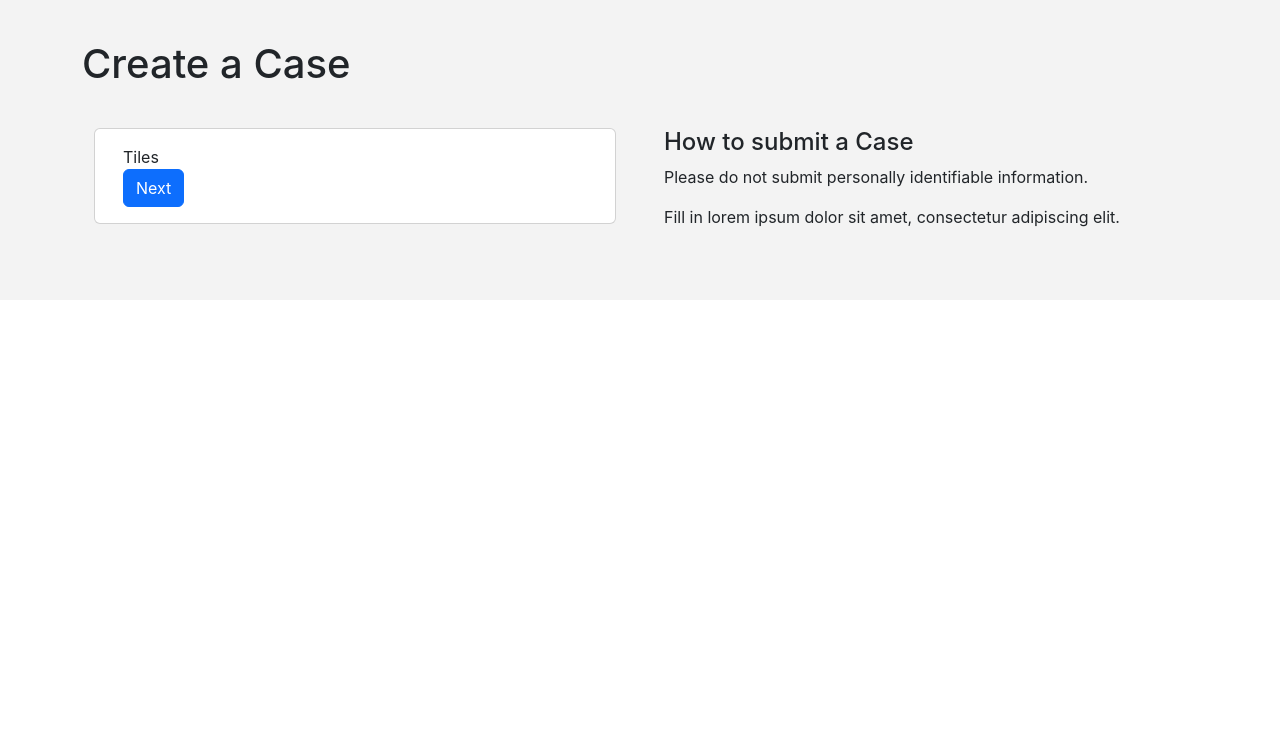
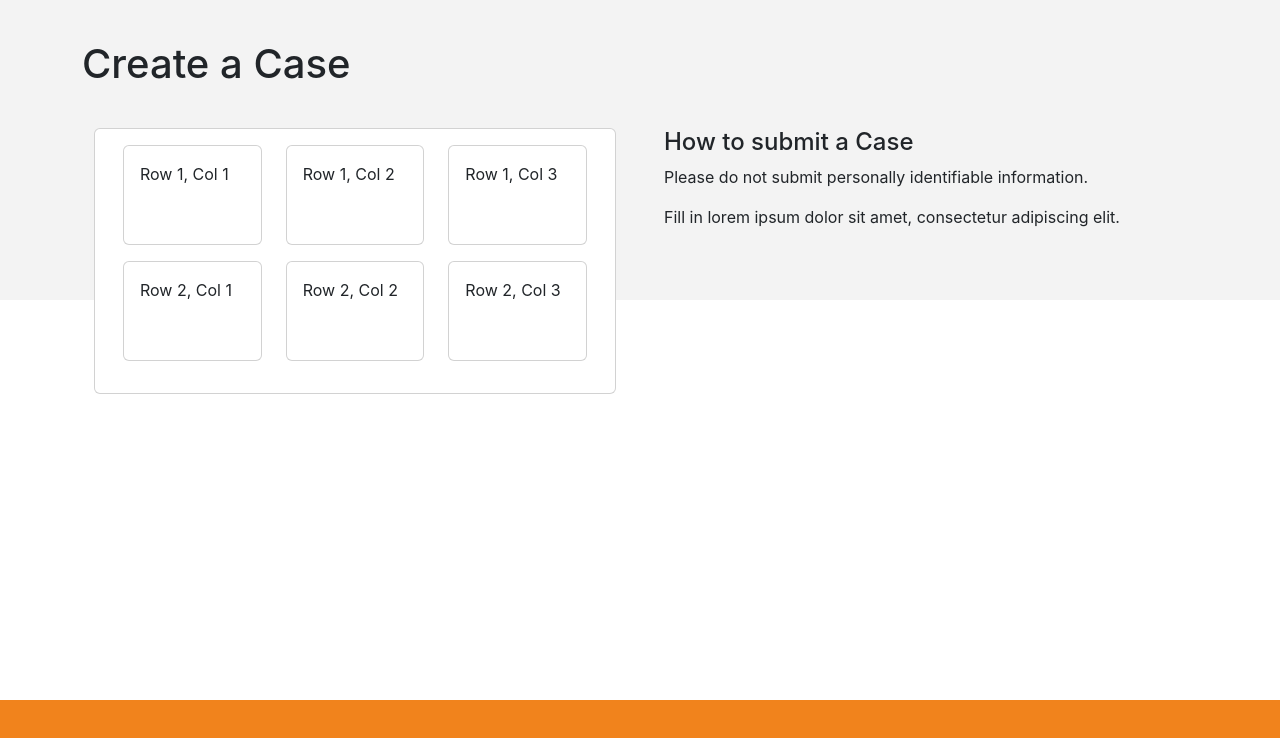
Before and after one commit to ciunetworksgithub/waymakers-forms, a React (Create React App) app in the folder client/: page / in a window 1280 px wide. Shown: the top 738 px of the page. Built offline with nearby package versions, Linux system fonts and the light colour scheme.

Commit message:
feat: add tiles, back button and success messaging

```diff
--- a/client/src/App.css
+++ b/client/src/App.css
@@ -7,3 +7,12 @@
 .app-background--top.fixed-top {
   z-index: -1;
 }
+
+.app-background--bottom {
+  background-color: #f1831c;
+  height: 100px;
+}
+
+.app-background--bottom.fixed-bottom {
+  z-index: -1;
+}
--- a/client/src/App.js
+++ b/client/src/App.js
@@ -6,6 +6,7 @@ function App() {
     <div className="app">
       <div className="app-background--top fixed-top" />
       <CreateCasePage />
+      <div className="app-background--bottom fixed-bottom" />
     </div>
   );
 }
--- a/client/src/pages/CreateCase/components/CreateTicketForm.js
+++ b/client/src/pages/CreateCase/components/CreateTicketForm.js
@@ -1,5 +1,6 @@
 import Alert from 'react-bootstrap/Alert';
 import Button from 'react-bootstrap/Button';
+import Container from 'react-bootstrap/Container';
 import Form from 'react-bootstrap/Form';
 import { Formik } from 'formik';
 import { useState } from 'react';
@@ -7,14 +8,17 @@ import { useState } from 'react';
 import TextAreaField from '../../../components/TextAreaField';
 import TextField from '../../../components/TextField';
 import { createTicket } from '../helpers/api';
-import Container from 'react-bootstrap/esm/Container';
 
 const INITIAL_VALUES = {
   account: '',
   subject: '',
 };
 
-const CreateTicketForm = ({ initialValues = INITIAL_VALUES, onComplete }) => {
+const CreateTicketForm = ({
+  initialValues = INITIAL_VALUES,
+  onCancel,
+  onComplete,
+}) => {
   const [error, setError] = useState();
 
   const onSubmit = async values => {
@@ -62,11 +66,19 @@ const CreateTicketForm = ({ initialValues = INITIAL_VALUES, onComplete }) => {
             />
 
             <Button
+              className="me-3"
               variant="primary"
               type="submit"
               disabled={isSubmitting || isValidating}
             >
               Submit
+            </Button>
+            <Button
+              variant="secondary"
+              onClick={onCancel}
+              disabled={isSubmitting || isValidating}
+            >
+              Cancel
             </Button>
           </Form>
         )}
--- a/client/src/pages/CreateCase/components/Scene.js
+++ b/client/src/pages/CreateCase/components/Scene.js
@@ -1,11 +1,12 @@
-import Container from 'react-bootstrap/esm/Container';
+import Card from 'react-bootstrap/Card';
+import Container from 'react-bootstrap/Container';
 
 export const Scene = ({ children }) => {
   return (
     <Container>
-      <div className="card m-b-10">
-        <div className="card-body">{children}</div>
-      </div>
+      <Card>
+        <Card.Body>{children}</Card.Body>
+      </Card>
     </Container>
   );
 };
--- /dev/null
+++ b/client/src/pages/CreateCase/components/SelectionTiles.css
@@ -0,0 +1,4 @@
+.SelectionTiles .SelectionTiles-Tile {
+  height: 100px;
+  cursor: pointer;
+}
--- a/client/src/pages/CreateCase/components/SelectionTiles.js
+++ b/client/src/pages/CreateCase/components/SelectionTiles.js
@@ -1,17 +1,36 @@
-import Button from 'react-bootstrap/Button';
-import Container from 'react-bootstrap/esm/Container';
+import Card from 'react-bootstrap/Card';
+import Col from 'react-bootstrap/Col';
+import Container from 'react-bootstrap/Container';
+import Row from 'react-bootstrap/Row';
+
+import './SelectionTiles.css';
+
+const Tile = ({ onClick, children }) => {
+  return (
+    <Card onClick={onClick} className="SelectionTiles-Tile">
+      <Card.Body>{children}</Card.Body>
+    </Card>
+  );
+};
 
 export const SelectionTiles = ({ onComplete }) => {
+  const rows = 2;
+  const cols = 3;
+  const grid = Array.from({ length: rows }, () => Array(cols).fill(null));
+
   return (
-    <Container>
-      <div>Tiles</div>
-      <Button
-        variant="primary"
-        type="submit"
-        onClick={onComplete}
-      >
-        Next
-      </Button>
+    <Container className="SelectionTiles h-100 d-inline-block">
+      {grid.map((row, rowIndex) => (
+        <Row key={rowIndex} className="mb-3">
+          {row.map((col, colIndex) => (
+            <Col key={colIndex}>
+              <Tile onClick={onComplete}>
+                {`Row ${rowIndex + 1}, Col ${colIndex + 1}`}
+              </Tile>
+            </Col>
+          ))}
+        </Row>
+      ))}
     </Container>
   );
 };
--- a/client/src/pages/CreateCase/components/Success.js
+++ b/client/src/pages/CreateCase/components/Success.js
@@ -1,9 +1,11 @@
-import Container from 'react-bootstrap/esm/Container';
+import Card from 'react-bootstrap/Card';
+import Container from 'react-bootstrap/Container';
 
 export const Success = () => {
   return (
     <Container>
-      <div>Success</div>
+      <Card.Title>Thank you!</Card.Title>
+      <Card.Body>We'll be in touch soon.</Card.Body>
     </Container>
   );
 };
--- a/client/src/pages/CreateCase/index.js
+++ b/client/src/pages/CreateCase/index.js
@@ -1,14 +1,14 @@
 import Container from 'react-bootstrap/Container';
 import Row from 'react-bootstrap/Row';
 import Col from 'react-bootstrap/Col';
-import { useRef, useState } from 'react';
+import { useState } from 'react';
 
 import CreateTicketForm from './components/CreateTicketForm';
 import { SelectionTiles } from './components/SelectionTiles';
+import { Scene } from './components/Scene';
 import { Success } from './components/Success';
 
 import './index.css';
-import { Scene } from './components/Scene';
 
 const STAGES = {
   TILES: 0,
@@ -20,18 +20,7 @@ const CreateCasePage = () => {
   const [curStage, setCurStage] = useState(STAGES.TILES);
   const stageXPos = `-${100 * curStage}%`;
 
-  const handleNextStage = () => {
-    switch (curStage) {
-      case STAGES.TILES:
-        setCurStage(STAGES.FORM);
-        break;
-      case STAGES.FORM:
-        setCurStage(STAGES.FINISH);
-        break;
-      default:
-        setCurStage(STAGES.TILES);
-    }
-  };
+  const next = () => setCurStage(curStage + 1);
 
   return (
     <Container>
@@ -48,13 +37,16 @@ const CreateCasePage = () => {
                   style={{ left: stageXPos }}
                 >
                   <Scene>
-                    <SelectionTiles onComplete={handleNextStage} />
+                    <SelectionTiles onComplete={next} />
                   </Scene>
                   <Scene>
-                    <CreateTicketForm onComplete={handleNextStage} />
+                    <CreateTicketForm
+                      onCancel={() => setCurStage(STAGES.TILES)}
+                      onComplete={next}
+                    />
                   </Scene>
                   <Scene>
-                    <Success onComplete={handleNextStage} />
+                    <Success />
                   </Scene>
                 </div>
               </div>
```
Also changed, not shown: 10 other files (tests, documents, lock files or other folders).
